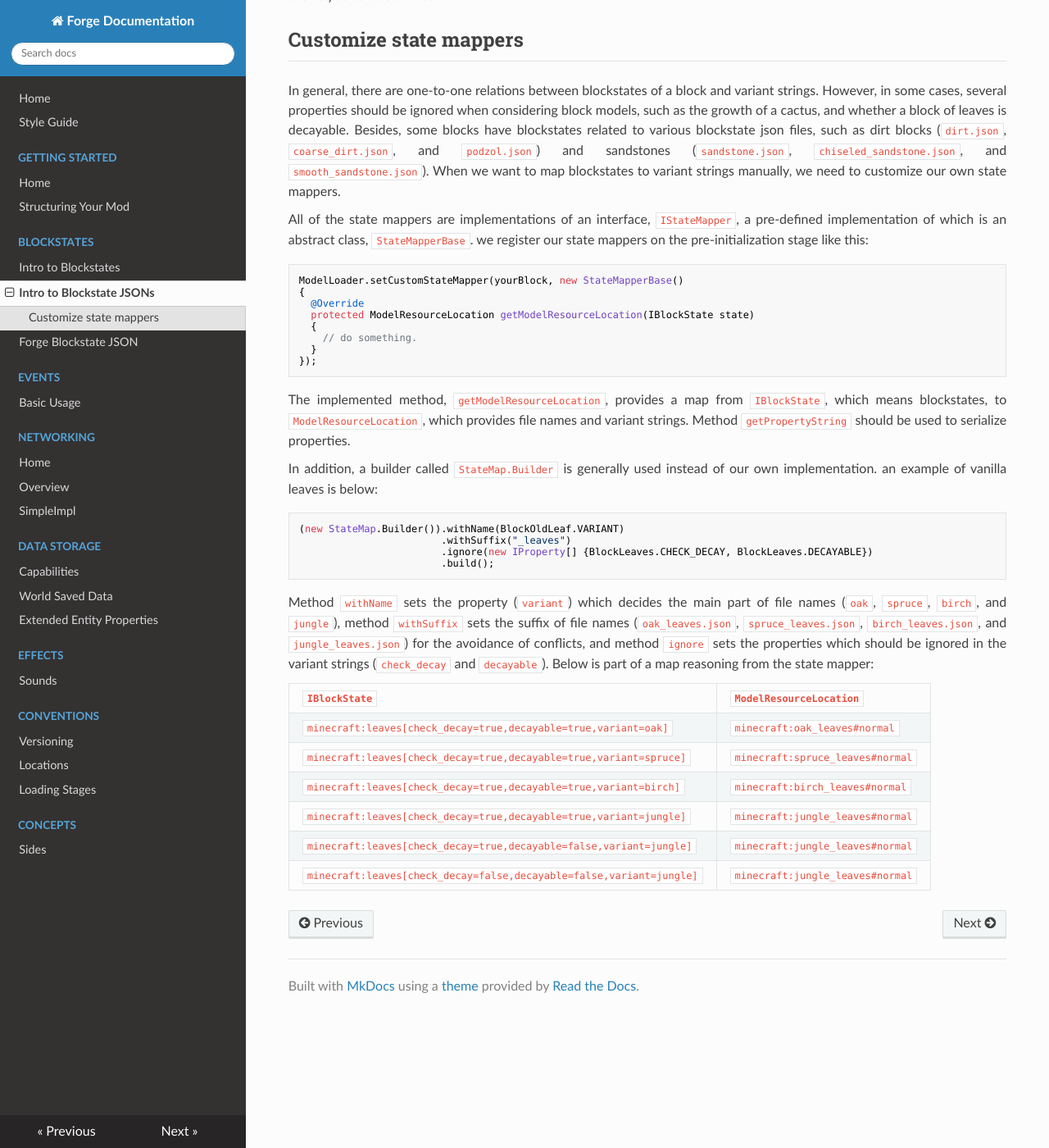
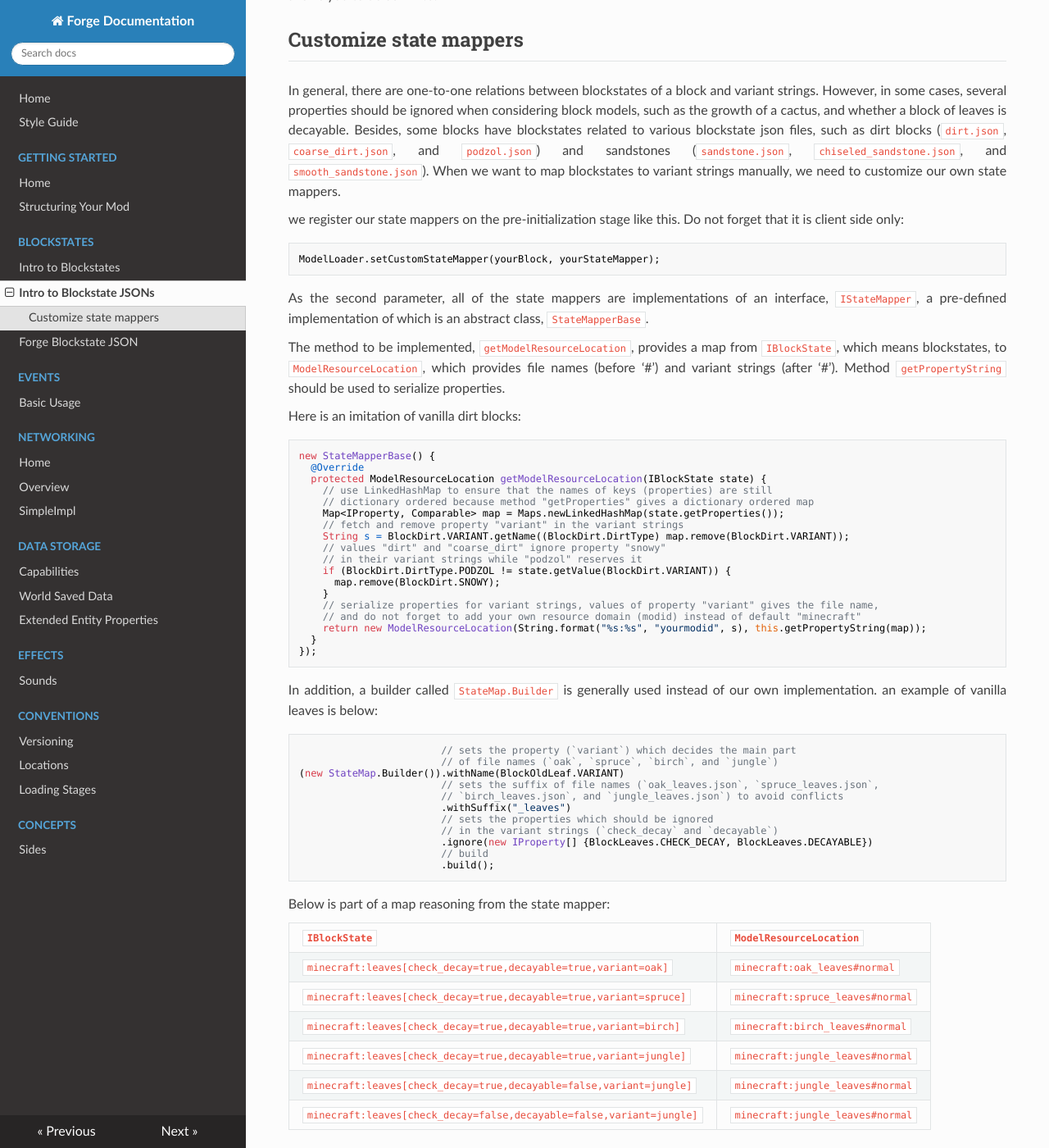
Before and after one commit to MinecraftForge/Documentation, an MkDocs documentation site: the page built from docs/blockstates/introduction.md, in a window 1280 px wide and 1400 px high, scrolled down 874 px. Shown: the whole window at 82% size. Built offline with MkDocs 1.6.1, drawn with Linux system fonts in a browser that asks for light colours; nearby versions of some CDN libraries; old or Windows-style settings are respelled for this version of MkDocs.

Commit message:
Update custom state mappers

````diff
--- a/docs/blockstates/introduction.md
+++ b/docs/blockstates/introduction.md
@@ -36,31 +36,56 @@ Customize state mappers
 
 In general, there are one-to-one relations between blockstates of a block and variant strings. However, in some cases, several properties should be ignored when considering block models, such as the growth of a cactus, and whether a block of leaves is decayable. Besides, some blocks have blockstates related to various blockstate json files, such as dirt blocks (`dirt.json`, `coarse_dirt.json`, and `podzol.json`) and sandstones (`sandstone.json`, `chiseled_sandstone.json`, and `smooth_sandstone.json`). When we want to map blockstates to variant strings manually, we need to customize our own state mappers.
 
-All of the state mappers are implementations of an interface, `IStateMapper`, a pre-defined implementation of which is an abstract class, `StateMapperBase`. we register our state mappers on the pre-initialization stage like this:
+we register our state mappers on the pre-initialization stage like this. Do not forget that it is client side only:
 
 ```java
-ModelLoader.setCustomStateMapper(yourBlock, new StateMapperBase()
-{
+ModelLoader.setCustomStateMapper(yourBlock, yourStateMapper);
+```
+
+As the second parameter, all of the state mappers are implementations of an interface, `IStateMapper`, a pre-defined implementation of which is an abstract class, `StateMapperBase`.
+
+The method to be implemented, `getModelResourceLocation`, provides a map from `IBlockState`, which means blockstates, to `ModelResourceLocation`, which provides file names (before '#') and variant strings (after '#'). Method `getPropertyString` should be used to serialize properties.
+
+Here is an imitation of vanilla dirt blocks:
+
+```java
+new StateMapperBase() {
   @Override
-  protected ModelResourceLocation getModelResourceLocation(IBlockState state)
-  {
-    // do something.
+  protected ModelResourceLocation getModelResourceLocation(IBlockState state) {
+    // use LinkedHashMap to ensure that the names of keys (properties) are still
+    // dictionary ordered because method "getProperties" gives a dictionary ordered map
+    Map<IProperty, Comparable> map = Maps.newLinkedHashMap(state.getProperties());
+    // fetch and remove property "variant" in the variant strings
+    String s = BlockDirt.VARIANT.getName((BlockDirt.DirtType) map.remove(BlockDirt.VARIANT));
+    // values "dirt" and "coarse_dirt" ignore property "snowy"
+    // in their variant strings while "podzol" reserves it
+    if (BlockDirt.DirtType.PODZOL != state.getValue(BlockDirt.VARIANT)) {
+      map.remove(BlockDirt.SNOWY);
+    }
+    // serialize properties for variant strings, values of property "variant" gives the file name,
+    // and do not forget to add your own resource domain (modid) instead of default "minecraft"
+    return new ModelResourceLocation(String.format("%s:%s", "yourmodid", s), this.getPropertyString(map));
   }
 });
 ```
 
-The implemented method, `getModelResourceLocation`, provides a map from `IBlockState`, which means blockstates, to `ModelResourceLocation`, which provides file names and variant strings. Method `getPropertyString` should be used to serialize properties.
-
 In addition, a builder called `StateMap.Builder` is generally used instead of our own implementation. an example of vanilla leaves is below:
 
 ```java
+                        // sets the property (`variant`) which decides the main part
+                        // of file names (`oak`, `spruce`, `birch`, and `jungle`)
 (new StateMap.Builder()).withName(BlockOldLeaf.VARIANT)
+                        // sets the suffix of file names (`oak_leaves.json`, `spruce_leaves.json`,
+                        // `birch_leaves.json`, and `jungle_leaves.json`) to avoid conflicts
                         .withSuffix("_leaves")
+                        // sets the properties which should be ignored
+                        // in the variant strings (`check_decay` and `decayable`)
                         .ignore(new IProperty[] {BlockLeaves.CHECK_DECAY, BlockLeaves.DECAYABLE})
+                        // build
                         .build();
 ```
 
-Method `withName` sets the property (`variant`) which decides the main part of file names (`oak`, `spruce`, `birch`, and `jungle`), method `withSuffix` sets the suffix of file names (`oak_leaves.json`, `spruce_leaves.json`, `birch_leaves.json`, and `jungle_leaves.json`) for the avoidance of conflicts, and method `ignore` sets the properties which should be ignored in the variant strings (`check_decay` and `decayable`). Below is part of a map reasoning from the state mapper:
+Below is part of a map reasoning from the state mapper:
 
 | `IBlockState`                                                        | `ModelResourceLocation`          |
 |:---------------------------------------------------------------------|:---------------------------------|
````
